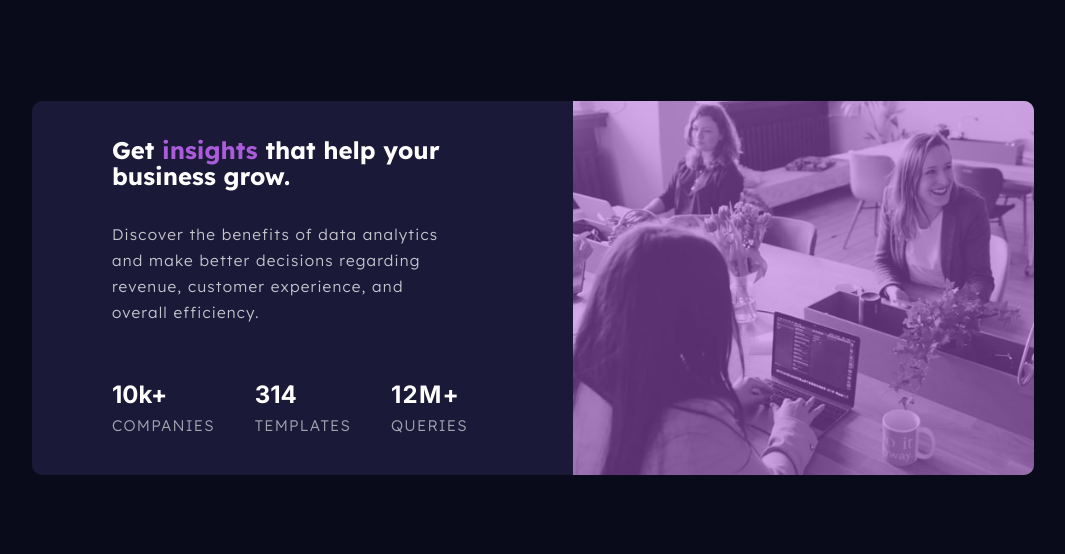
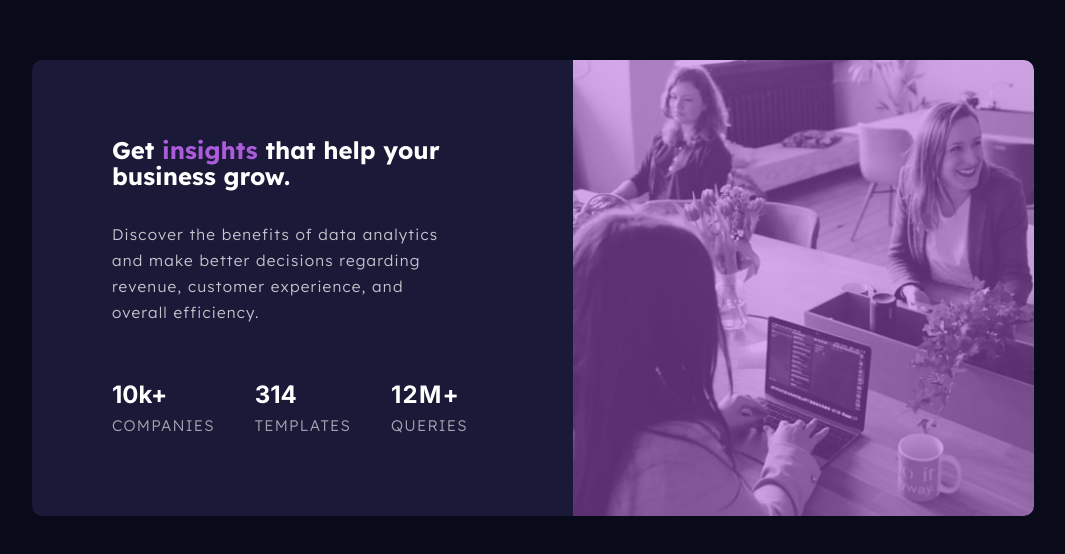
Before and after one commit to RoxySash/Stats-Preview-Card-Component-Main, a plain HTML site: page index.html in a window 1280 px wide. Shown: the part 112-666 px from the top of the page, without its empty margins (107-1172 px from the left). Drawn offline with Linux system fonts and the light colour scheme.

Commit message:
Fixed image Snapping

```diff
--- a/styles.css
+++ b/styles.css
@@ -61,6 +61,7 @@ canvas,
 svg {
   display: block;
   max-width: 100%;
+  height: auto;
 }
 
 /* 6. Inherit fonts for form controls */
@@ -217,7 +218,7 @@ p {
   }
 }
 
-@media (min-width: 750px) {
+@media (min-width: 600px) {
   #image1 {
     display: none;
   }
@@ -231,7 +232,8 @@ p {
   .container {
     max-width: 1002px;
     width: 100%;
-    height: 374px;
+    max-height: 456px;
+    height: auto;
     flex: row;
     flex-direction: row-reverse;
     justify-content: center;
@@ -258,12 +260,11 @@ p {
     display: flex;
     flex-direction: row;
     justify-content: center;
-
     align-self: flex-start;
-
     margin-bottom: 0;
     padding-bottom: 0;
   }
+
   .card-text {
     padding: 0;
     margin: 0;
@@ -289,9 +290,8 @@ p {
     border-top-left-radius: 0;
     border-bottom-right-radius: 10px;
     max-width: 100%;
-    height: auto;
+    height: 456px;
     object-fit: cover;
-
 
   }
 
```
Also changed, not shown: 1 other file.
